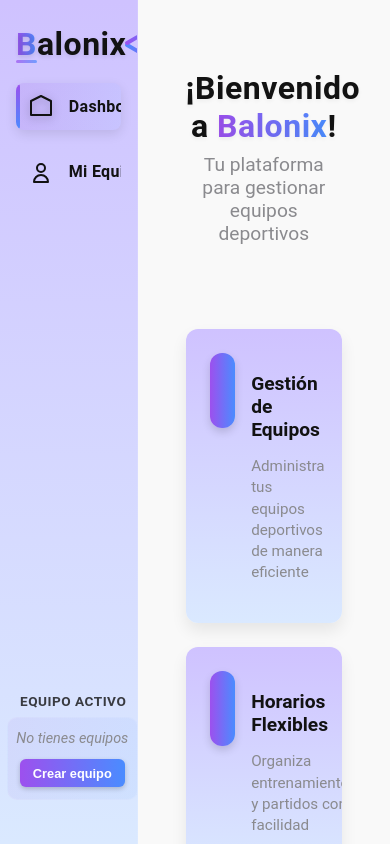
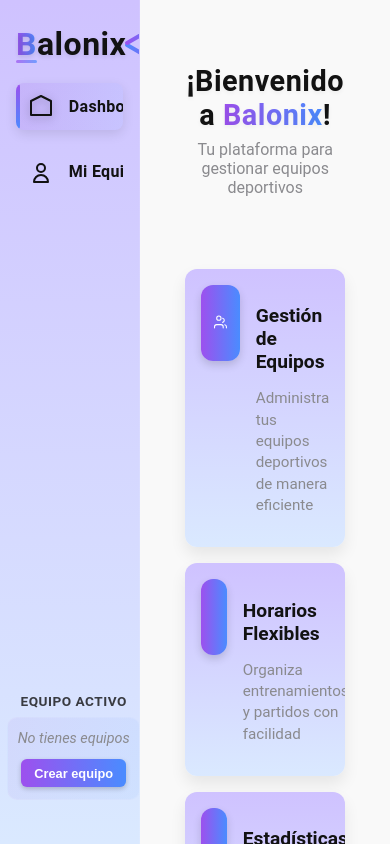
Before and after one commit to FtoledoP/balonix-web, an Angular app: page /home in a window 390 px wide. Built offline with nearby package versions, Linux system fonts and the light colour scheme; no server answers; the database is empty; sample sign-in values are in the browser's storage.

Commit message:
Okay responsvie design in home

```diff
--- a/src/app/home/home.component.scss
+++ b/src/app/home/home.component.scss
@@ -4,7 +4,9 @@
   gap: 2.5rem;
   max-width: 1200px;
   margin: 0 auto;
-  padding: 1rem;
+  padding: 1.5rem;
+  box-sizing: border-box;
+  width: 100%;
 }
 
 .welcome-section {
@@ -44,9 +46,10 @@
 
 .stats-cards {
   display: grid;
-  grid-template-columns: repeat(auto-fit, minmax(300px, 1fr));
+  grid-template-columns: repeat(auto-fit, minmax(280px, 1fr));
   gap: 1.5rem;
   margin-top: 1rem;
+  width: 100%;
 }
 
 .stat-card {
@@ -152,8 +155,9 @@
 
 .action-buttons {
   display: grid;
-  grid-template-columns: repeat(auto-fit, minmax(200px, 1fr));
+  grid-template-columns: repeat(auto-fit, minmax(180px, 1fr));
   gap: 1rem;
+  width: 100%;
 }
 
 .action-button {
@@ -196,16 +200,94 @@
   }
 }
 
+/* Tablets (pantallas medianas) */
 @media (max-width: 768px) {
+  .home-container {
+    padding: 1rem 1.5rem;
+    gap: 2rem;
+  }
+
   .stats-cards {
     grid-template-columns: 1fr;
   }
 
   .action-buttons {
-    grid-template-columns: 1fr;
+    grid-template-columns: 1fr 1fr;
   }
 
   .welcome-header h1 {
     font-size: 2rem;
   }
+
+  .stat-card {
+    padding: 1.2rem;
+  }
+
+  .quick-actions h2 {
+    text-align: center;
+
+    &::after {
+      left: 50%;
+      transform: translateX(-50%);
+    }
+  }
 }
+
+/* Móviles (pantallas pequeñas) */
+@media (max-width: 480px) {
+  .home-container {
+    padding: 0.8rem;
+    gap: 1.5rem;
+  }
+
+  .welcome-section {
+    gap: 1.5rem;
+  }
+
+  .welcome-header h1 {
+    font-size: 1.8rem;
+  }
+
+  .welcome-header .welcome-subtitle {
+    font-size: 1rem;
+  }
+
+  .stats-cards {
+    gap: 1rem;
+  }
+
+  .stat-card {
+    padding: 1rem;
+  }
+
+  .stat-icon {
+    width: 40px;
+    height: 40px;
+  }
+
+  .stat-content h3 {
+    font-size: 1.1rem;
+  }
+
+  .stat-content p {
+    font-size: 0.9rem;
+  }
+
+  .action-buttons {
+    grid-template-columns: 1fr;
+    gap: 0.8rem;
+  }
+
+  .action-button {
+    padding: 1rem;
+  }
+
+  .action-button svg {
+    width: 28px;
+    height: 28px;
+  }
+
+  .action-button span {
+    font-size: 0.95rem;
+  }
+}
```
